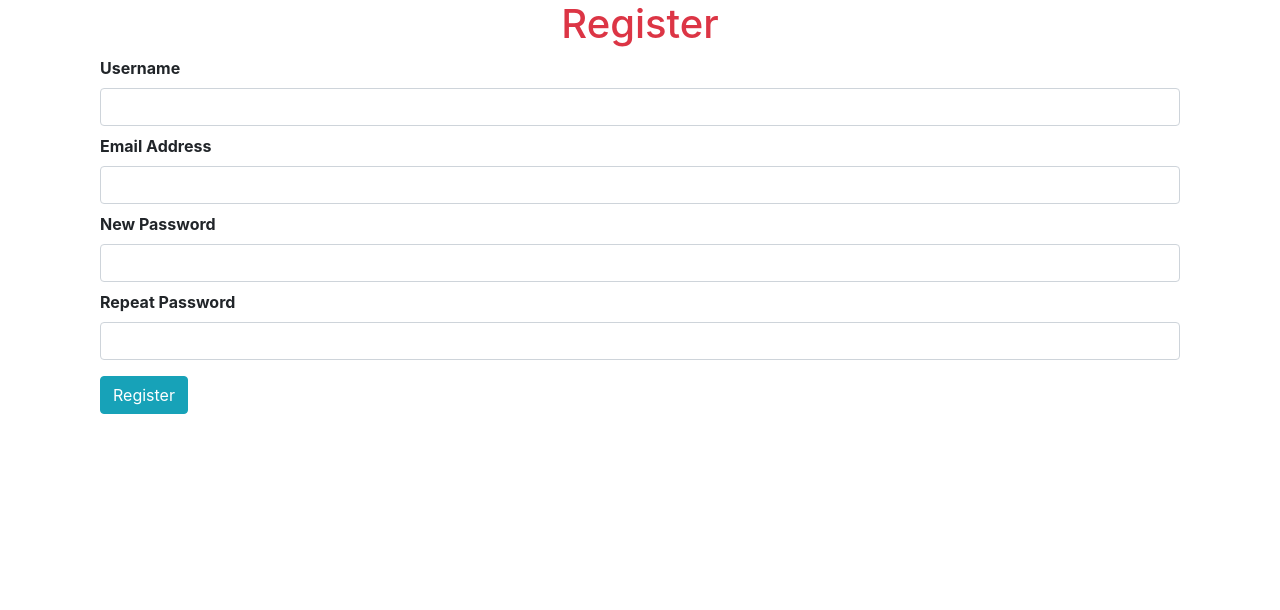
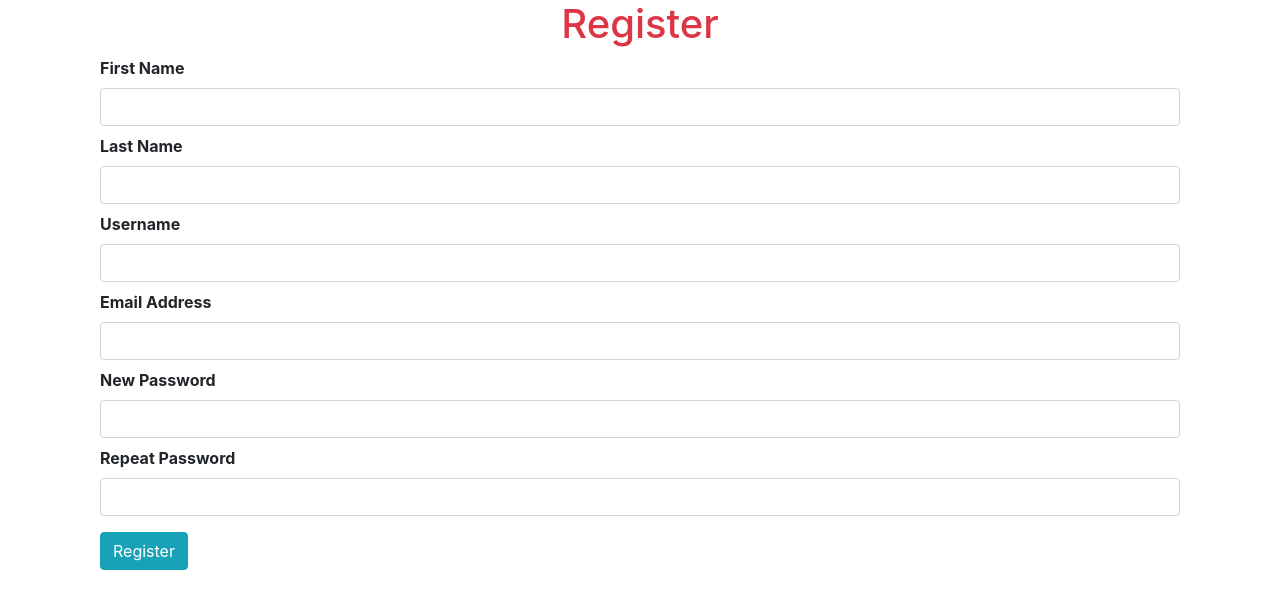
Before and after one commit to lianacoyle/precious, a Flask app: template templates/register.html in a window 1280 px wide. Shown: the part 56-666 px from the top of the page. Run offline with Flask 2, Linux system fonts and the light colour scheme; the template is opened without the code that fills it: values that come from a table or form of the project are taken from there, others are empty; some libraries are stand-ins or nearby versions.

Commit message:
mini changes

```diff
--- a/templates/register.html
+++ b/templates/register.html
@@ -8,7 +8,8 @@
     <div class="text-center h1 text-danger">Register</div>
 <form method="post" enctype="multipart/form-data">
   <div>
-    {{ render_field(form.name, class="form-control") }}
+    {{ render_field(form.first_name, class="form-control") }}
+    {{ render_field(form.last_name, class="form-control") }}
     {{ render_field(form.username, class="form-control") }}
     {{ render_field(form.email, class="form-control") }}
     {{ render_field(form.password, class="form-control") }}
```
